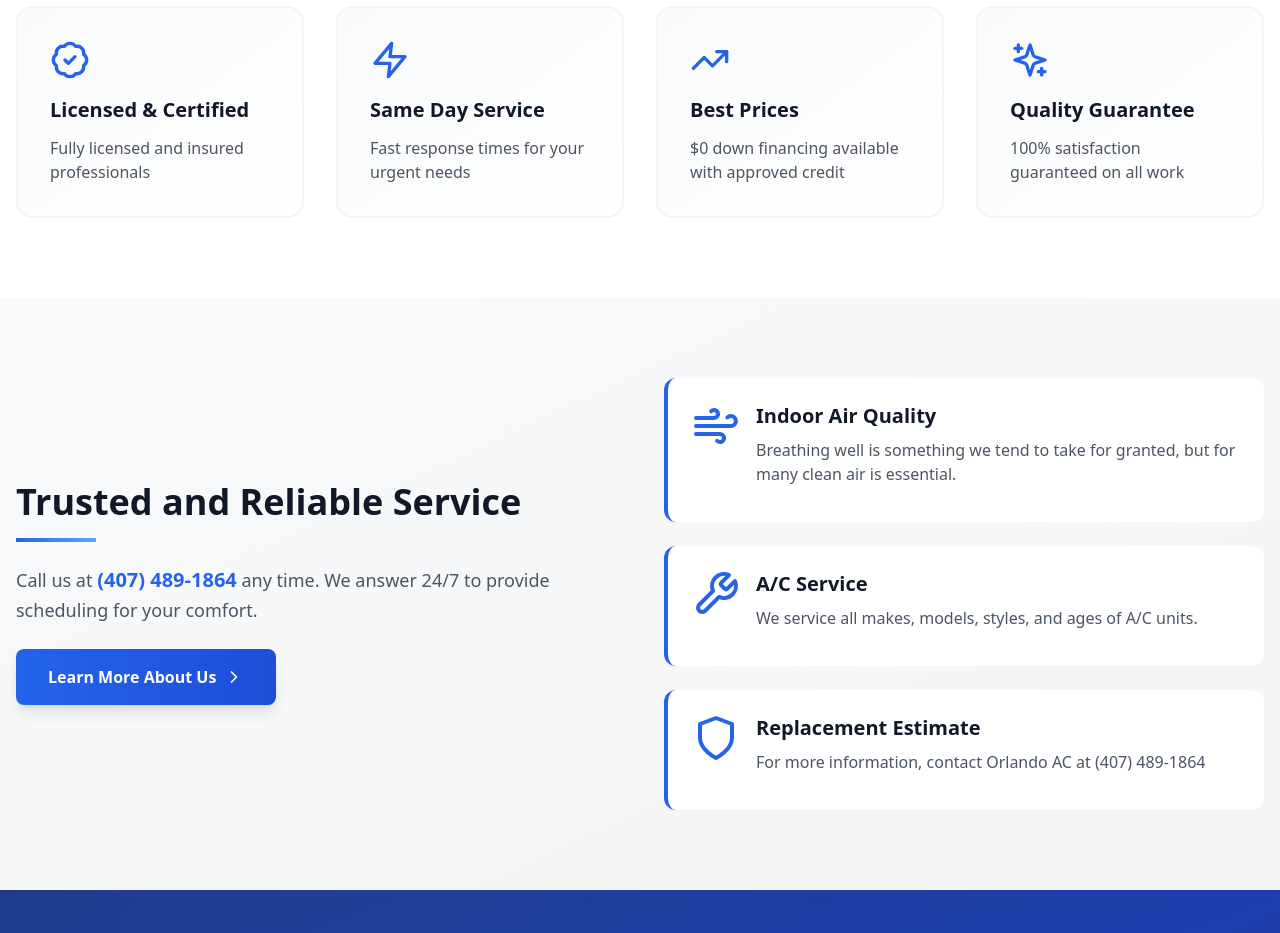
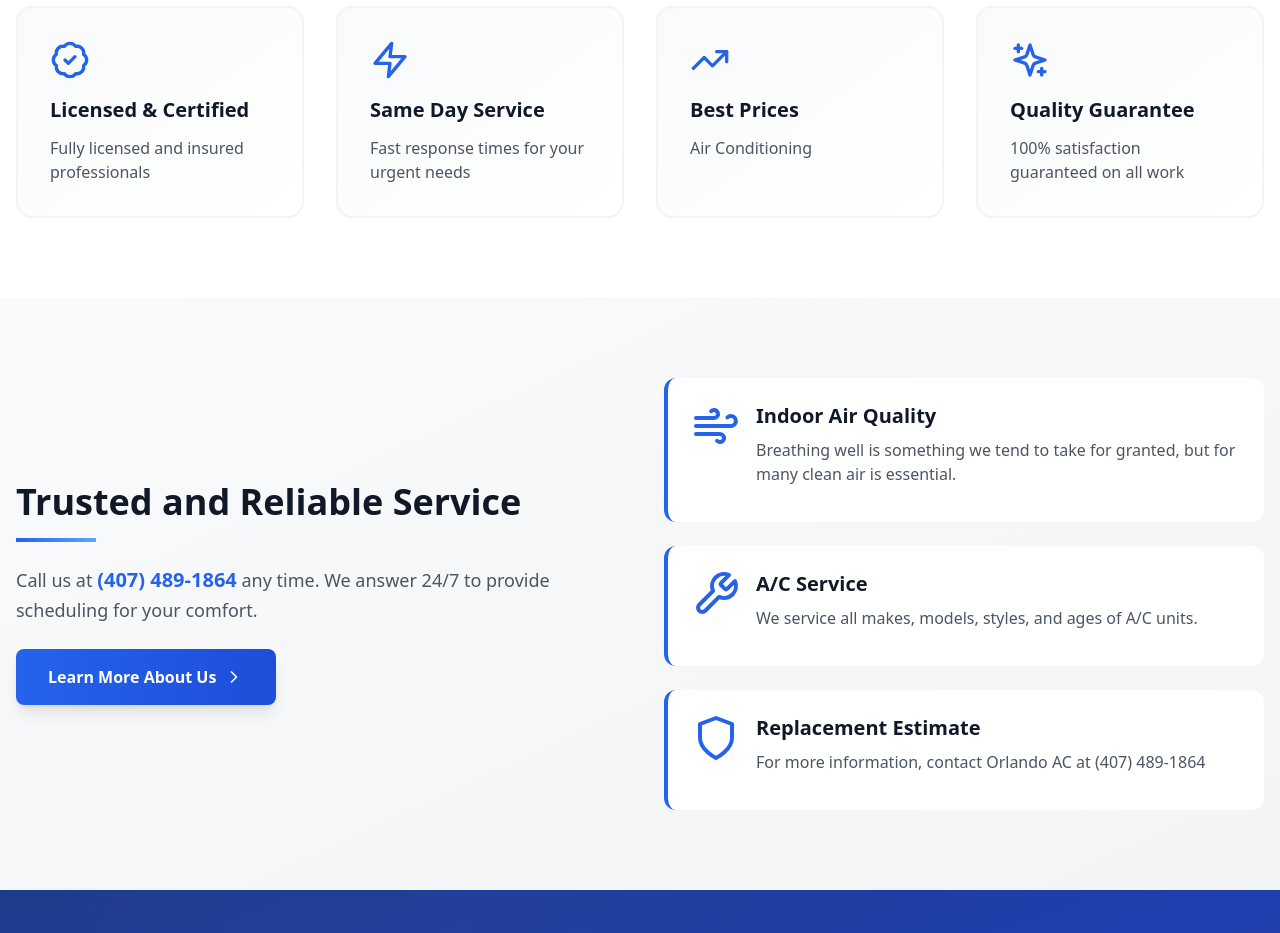
Before and after one commit to c67438578-web/Haraldo, a Next.js app: page / in a window 1280 px wide. Shown: the part 1340-2273 px from the top of the page. Built offline with nearby package versions, Linux system fonts and the light colour scheme.

Commit message:
Update page.js

```diff
--- a/app/page.js
+++ b/app/page.js
@@ -42,7 +42,7 @@ export default function HomePage() {
   const whyChooseUs = [
     { icon: <BadgeCheck className="w-10 h-10" />, title: "Licensed & Certified", desc: "Fully licensed  and insured professionals" },
     { icon: <Zap className="w-10 h-10" />, title: "Same Day Service", desc: "Fast response times for your urgent needs" },
-    { icon: <TrendingUp className="w-10 h-10" />, title: "Best Prices", desc: "$0 down financing available with approved credit" },
+    { icon: <TrendingUp className="w-10 h-10" />, title: "Best Prices", desc: "Air Conditioning " },
     { icon: <Sparkles className="w-10 h-10" />, title: "Quality Guarantee", desc: "100% satisfaction guaranteed on all work" }
   ];
 
```
